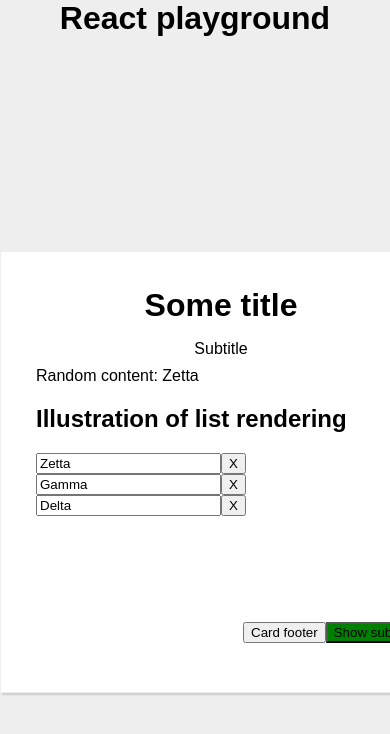
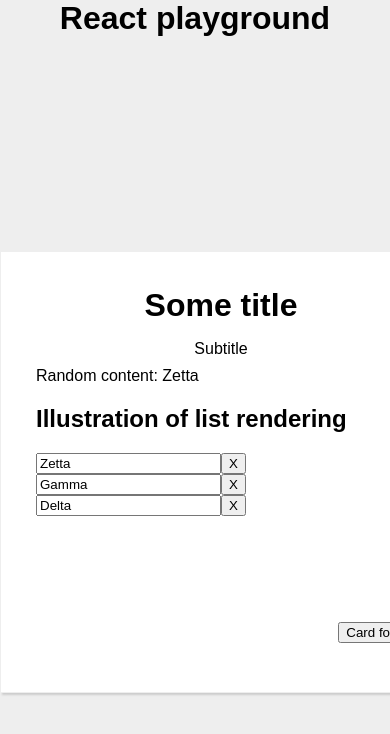
Before and after one commit to dragos-triteanu/enginizer-react, a React (Create React App) app: page / in a window 390 px wide. Shown: the top 734 px of the page. Built offline with nearby package versions, Linux system fonts and the light colour scheme.

Commit message:
Added radium for styling pseudo selectors using an object oriented approach

```diff
--- a/src/App.js
+++ b/src/App.js
@@ -1,8 +1,8 @@
 import React, {Component} from 'react';
 import './App.css';
-import {Input} from "./Components/Input/Input";
 import Card from "./Components/Card/Card";
-import Radium from "radium";
+import Radium, {StyleRoot} from "radium";
+import InputComponent from "./Components/Input/Input";
 
 class App extends Component {
   state = {
@@ -15,12 +15,16 @@ class App extends Component {
       backgroundColor: 'green',
       ':hover': {
         backgroundColor: 'yellow'
+      },
+      '@media (max-width: 1000px)': {
+        display: 'none'
       }
     }
   };
 
   render() {
     return (
+        <StyleRoot>
           <div className="App">
             <div className="App-header">
               <h1 className="centered">React playground</h1>
@@ -38,10 +42,12 @@ class App extends Component {
                     <h2>Illustration of list rendering</h2>
                     {
                       this.state.components.map((component, index) => {
-                      return <Input key={component.id}
-                                    delete={this.deletePersonHandler.bind(this,
+                        return <InputComponent key={component.id}
+                                               delete={() =>
+                                                   this.deletePersonHandler(
                                                        component.id)}
-                                    change={(e) => this.inputChange(e,
+                                               change={(e) => this.inputChange(
+                                                   e,
                                                    component.id)}
                                                initVal={component.name}/>
                       })
@@ -60,6 +66,7 @@ class App extends Component {
               </Card>
             </div>
           </div>
+        </StyleRoot>
     );
   }
 
--- a/src/Components/Card/Card.js
+++ b/src/Components/Card/Card.js
@@ -1,8 +1,9 @@
 import React, {Component} from 'react';
 
 import './Card.css';
+import Radium from "radium";
 
-export class SomeComponent extends Component {
+class SomeComponent extends Component {
   state = {
     showContent: true
   };
@@ -57,4 +58,4 @@ export class SomeComponent extends Component {
   }
 }
 
-export default SomeComponent;
+export default Radium(SomeComponent);
--- a/src/Components/Input/Input.js
+++ b/src/Components/Input/Input.js
@@ -1,6 +1,7 @@
 import React, {Component} from 'react';
+import Radium from "radium";
 
-export class Input extends Component {
+class InputComponent extends Component {
 
   render() {
     return (
@@ -16,4 +17,4 @@ export class Input extends Component {
 
 }
 
-export default Input;
+export default Radium(InputComponent);
```
Lines whose indentation alone changed are shown as unchanged.
